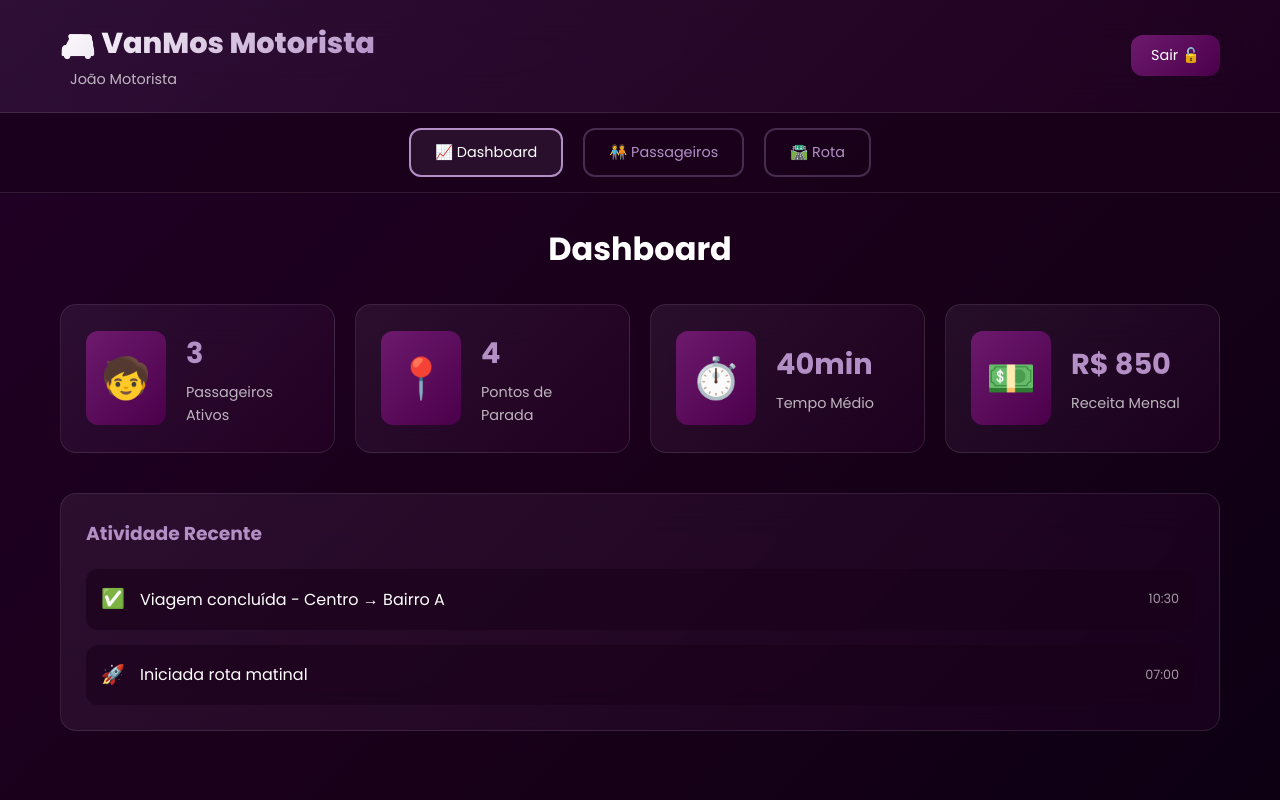
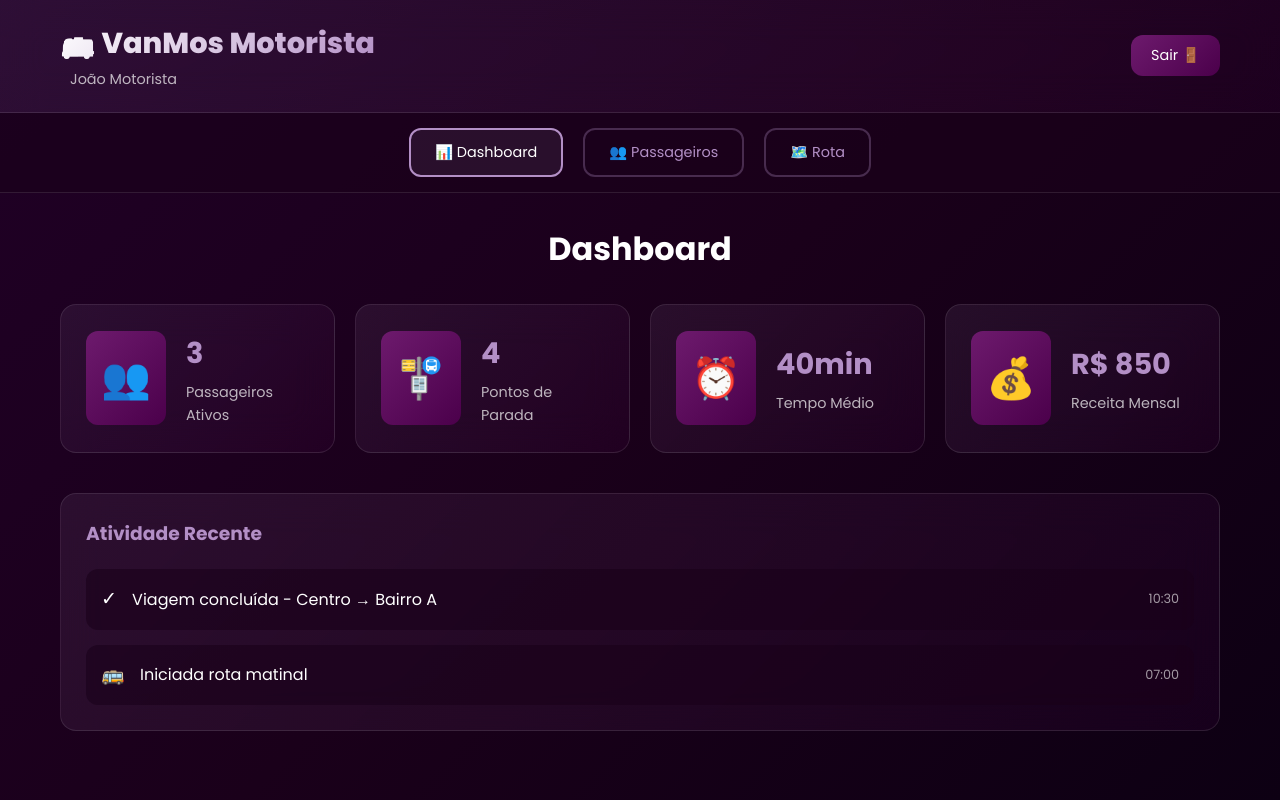
Before and after one commit to leonardomantovanello/VanMos, a React (Vite) app: page /motorista in a window 1280 px wide. Built offline with nearby package versions, Linux system fonts and the light colour scheme.

Commit message:
motoristas

```diff
--- a/src/Components/Motorista/Motorista.css
+++ b/src/Components/Motorista/Motorista.css
@@ -488,6 +488,29 @@
     transform: scale(1.1);
 }
 
+/* Drag and Drop */
+.drag-handle {
+    cursor: grab;
+    font-size: 1.2rem;
+    color: #b38fc6;
+    padding: 5px;
+    transition: all 0.3s ease;
+}
+
+.drag-handle:hover {
+    color: #ffffff;
+    transform: scale(1.2);
+}
+
+.ponto-item.dragging {
+    opacity: 0.5;
+    transform: rotate(2deg);
+}
+
+.ponto-item[draggable="true"]:active .drag-handle {
+    cursor: grabbing;
+}
+
 /* Responsive */
 @media (max-width: 768px) {
     .header-content {
--- a/src/Components/Motorista/Motorista.jsx
+++ b/src/Components/Motorista/Motorista.jsx
@@ -27,6 +27,7 @@ const Motorista = () => {
     const [selectedRotas, setSelectedRotas] = useState([])
     const [showEditRota, setShowEditRota] = useState(false)
     const [editingRota, setEditingRota] = useState(null)
+    const [draggedItem, setDraggedItem] = useState(null)
 
     const handleLogout = () => {
         navigate('/')
@@ -106,6 +107,29 @@ const Motorista = () => {
         })
     }
 
+    const handleDragStart = (e, index) => {
+        setDraggedItem(index)
+        e.dataTransfer.effectAllowed = 'move'
+    }
+
+    const handleDragOver = (e) => {
+        e.preventDefault()
+        e.dataTransfer.dropEffect = 'move'
+    }
+
+    const handleDrop = (e, dropIndex) => {
+        e.preventDefault()
+        if (draggedItem === null) return
+
+        const newRotas = [...rotas]
+        const draggedRota = newRotas[draggedItem]
+        newRotas.splice(draggedItem, 1)
+        newRotas.splice(dropIndex, 0, draggedRota)
+
+        setRotas(newRotas)
+        setDraggedItem(null)
+    }
+
     const handleRotaInputChange = (e) => {
         setNovaRota({
             ...novaRota,
@@ -119,11 +143,11 @@ const Motorista = () => {
             <header className="motorista-header">
                 <div className="header-content">
                     <div className="logo-section">
-                        <h1>🚐 VanMos Motorista</h1>
+                        <h1>🚌 VanMos Motorista</h1>
                         <span className="driver-name">João Motorista</span>
                     </div>
                     <button className="logout-btn" onClick={handleLogout}>
-                        Sair 🔓
+                        Sair 🚪
                     </button>
                 </div>
             </header>
@@ -134,19 +158,19 @@ const Motorista = () => {
                     className={`nav-btn ${activeTab === 'dashboard' ? 'active' : ''}`}
                     onClick={() => setActiveTab('dashboard')}
                 >
-                    📈 Dashboard
+                    📊 Dashboard
                 </button>
                 <button
                     className={`nav-btn ${activeTab === 'passageiros' ? 'active' : ''}`}
                     onClick={() => setActiveTab('passageiros')}
                 >
-                    🧑‍🤝‍🧑 Passageiros
+                    👥 Passageiros
                 </button>
                 <button
                     className={`nav-btn ${activeTab === 'rota' ? 'active' : ''}`}
                     onClick={() => setActiveTab('rota')}
                 >
-                    🛣️ Rota
+                    🗺️ Rota
                 </button>
             </nav>
 
@@ -157,28 +181,28 @@ const Motorista = () => {
                         <h2>Dashboard</h2>
                         <div className="stats-grid">
                             <div className="stat-card">
-                                <div className="stat-icon">🧒</div>
+                                <div className="stat-icon">👥</div>
                                 <div className="stat-info">
                                     <h3>{passageiros.length}</h3>
                                     <p>Passageiros Ativos</p>
                                 </div>
                             </div>
                             <div className="stat-card">
-                                <div className="stat-icon">📍</div>
+                                <div className="stat-icon">🚏</div>
                                 <div className="stat-info">
                                     <h3>{rotas.length}</h3>
                                     <p>Pontos de Parada</p>
                                 </div>
                             </div>
                             <div className="stat-card">
-                                <div className="stat-icon">⏱️</div>
+                                <div className="stat-icon">⏰</div>
                                 <div className="stat-info">
                                     <h3>{rotas.length * 10}min</h3>
                                     <p>Tempo Médio</p>
                                 </div>
                             </div>
                             <div className="stat-card">
-                                <div className="stat-icon">💵</div>
+                                <div className="stat-icon">💰</div>
                                 <div className="stat-info">
                                     <h3>R$ 850</h3>
                                     <p>Receita Mensal</p>
@@ -190,12 +214,12 @@ const Motorista = () => {
                             <h3>Atividade Recente</h3>
                             <div className="activity-list">
                                 <div className="activity-item">
-                                    <span className="activity-icon">✅</span>
+                                    <span className="activity-icon">✓️</span>
                                     <span>Viagem concluída - Centro → Bairro A</span>
                                     <span className="activity-time">10:30</span>
                                 </div>
                                 <div className="activity-item">
-                                    <span className="activity-icon">🚀</span>
+                                    <span className="activity-icon">🚌</span>
                                     <span>Iniciada rota matinal</span>
                                     <span className="activity-time">07:00</span>
                                 </div>
@@ -221,11 +245,16 @@ const Motorista = () => {
                                 <div key={passageiro.id} className="passageiro-card">
                                     <div className="passageiro-info">
                                         <h4>{passageiro.nome}</h4>
-                                        <p>📱 {passageiro.telefone}</p>
-                                        <p>🏠 {passageiro.endereco}</p>
-                                        <p>📍 {passageiro.ponto}</p>
+                                        <p>📞 {passageiro.telefone}</p>
+                                        <p>📍 {passageiro.endereco}</p>
+                                        <p>🚏 {passageiro.ponto}</p>
                                     </div>
-
+                                    <button
+                                        className="remove-btn"
+                                        onClick={() => handleRemovePassenger(passageiro.id)}
+                                    >
+                                        🗑️
+                                    </button>
                                 </div>
                             ))}
                         </div>
@@ -298,7 +327,7 @@ const Motorista = () => {
                                     className="add-btn"
                                     onClick={() => setShowAddRota(true)}
                                 >
-                                    🎆 Adicionar Rota
+                                    ➕ Adicionar Rota
                                 </button>
                                 {selectedRotas.length > 0 && (
                                     <button
@@ -313,7 +342,7 @@ const Motorista = () => {
 
                         <div className="rota-info">
                             <div className="rota-card">
-                                <h3>🌍 Rota Principal</h3>
+                                <h3>🗺️ Rota Principal</h3>
                                 <div className="rota-details">
                                     <p><strong>Origem:</strong> {rotas[0]?.nome || 'Terminal Central'}</p>
                                     <p><strong>Destino:</strong> {rotas[rotas.length - 1]?.nome || 'Bairro Residencial'}</p>
@@ -323,10 +352,18 @@ const Motorista = () => {
                             </div>
 
                             <div className="pontos-parada">
-                                <h3>📍 Pontos de Parada</h3>
+                                <h3>🚏 Pontos de Parada</h3>
                                 <div className="pontos-list">
                                     {rotas.map((rota, index) => (
-                                        <div key={rota.id} className={`ponto-item ${selectedRotas.includes(rota.id) ? 'selected' : ''}`}>
+                                        <div
+                                            key={rota.id}
+                                            className={`ponto-item ${selectedRotas.includes(rota.id) ? 'selected' : ''} ${draggedItem === index ? 'dragging' : ''}`}
+                                            draggable
+                                            onDragStart={(e) => handleDragStart(e, index)}
+                                            onDragOver={handleDragOver}
+                                            onDrop={(e) => handleDrop(e, index)}
+                                        >
+                                            <div className="drag-handle">↕️</div>
                                             <input
                                                 type="checkbox"
                                                 className="rota-checkbox"
@@ -353,7 +390,7 @@ const Motorista = () => {
                             </div>
 
                             <div className="horarios-card">
-                                <h3>⌚️ Horários de Operação</h3>
+                                <h3>🕰️ Horários de Operação</h3>
                                 <div className="horarios-grid">
                                     <div className="horario-item">
                                         <strong>Manhã:</strong> 07:00 - 12:00
```
